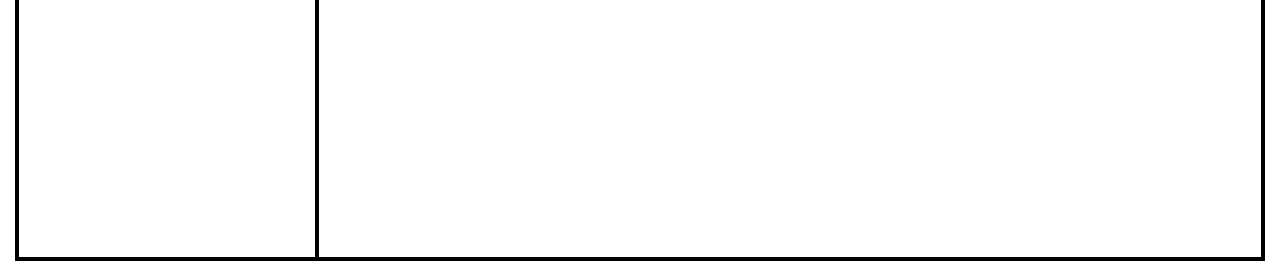
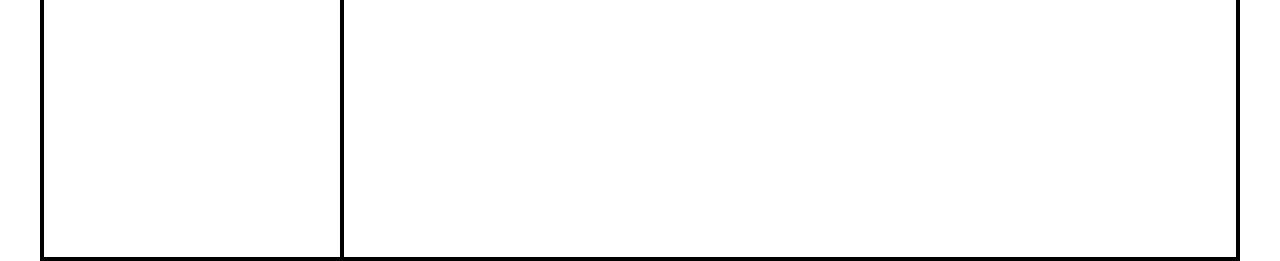
Before and after one commit to bdaniels8135/todo-project, a website built with webpack: page dist/index.html in a window 1280 px wide. Shown: the part 539-800 px from the top of the page. Built offline with nearby package versions, Linux system fonts and the light colour scheme.

Commit message:
Fix width of body to 1200px

```diff
--- a/src/style.css
+++ b/src/style.css
@@ -11,7 +11,7 @@ body {
     grid-template-columns: 300px 1fr;
     grid-template-rows: min-content 1fr;
     min-height: 100vh;
-    max-width: 1250px;
+    width: 1200px;
     border: 4px solid black;
     margin: auto;
 }
```
